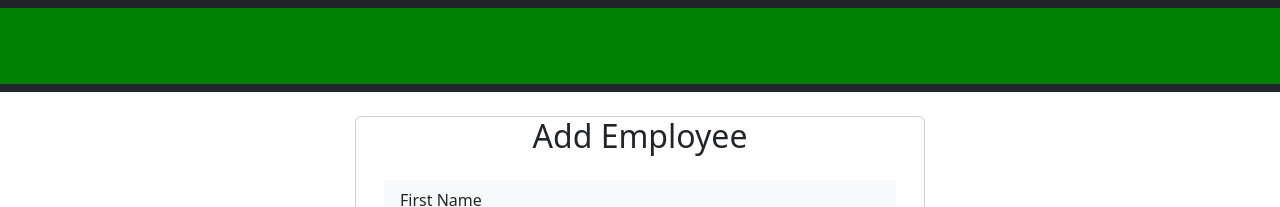
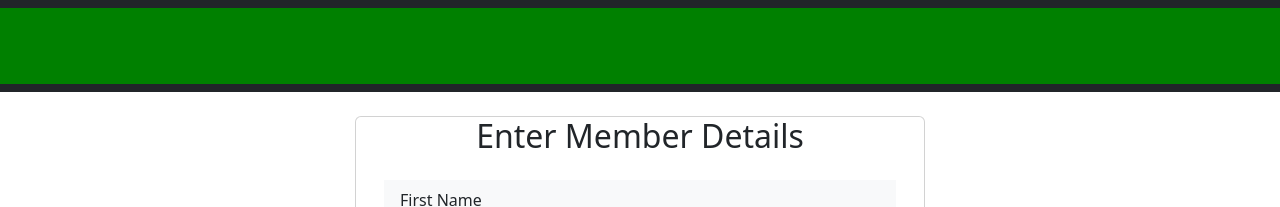
Before and after one commit to praveenuv/liberty, a React (Vite) app: page /add-employee in a window 1280 px wide. Shown: the top 207 px of the page. Built offline with nearby package versions, Linux system fonts and the light colour scheme.

Commit message:
vite commit agian1

```diff
--- a/src/components/EmployeeComponent.jsx
+++ b/src/components/EmployeeComponent.jsx
@@ -109,7 +109,7 @@ const EmployeeComponent = () => {
         <br></br>
        <div className='row' >
             <div className='card col-md-6 offset-md-3 offset-md-3'>
-                <h2 className='text-center'>Add Employee</h2>
+                <h2 className='text-center'>Enter Member Details</h2>
                 <div className='card-body'>
                     <form method="post" encType="multipart/form-data">
                     <nav className="navbar navbar-light bg-light px-3">
--- a/vite.config.js
+++ b/vite.config.js
@@ -10,5 +10,5 @@ export default defineConfig({server: {
   plugins: [react({
     include: "**/*.tsx",
   }),
-  ]
-})
+  ],
+});
```
